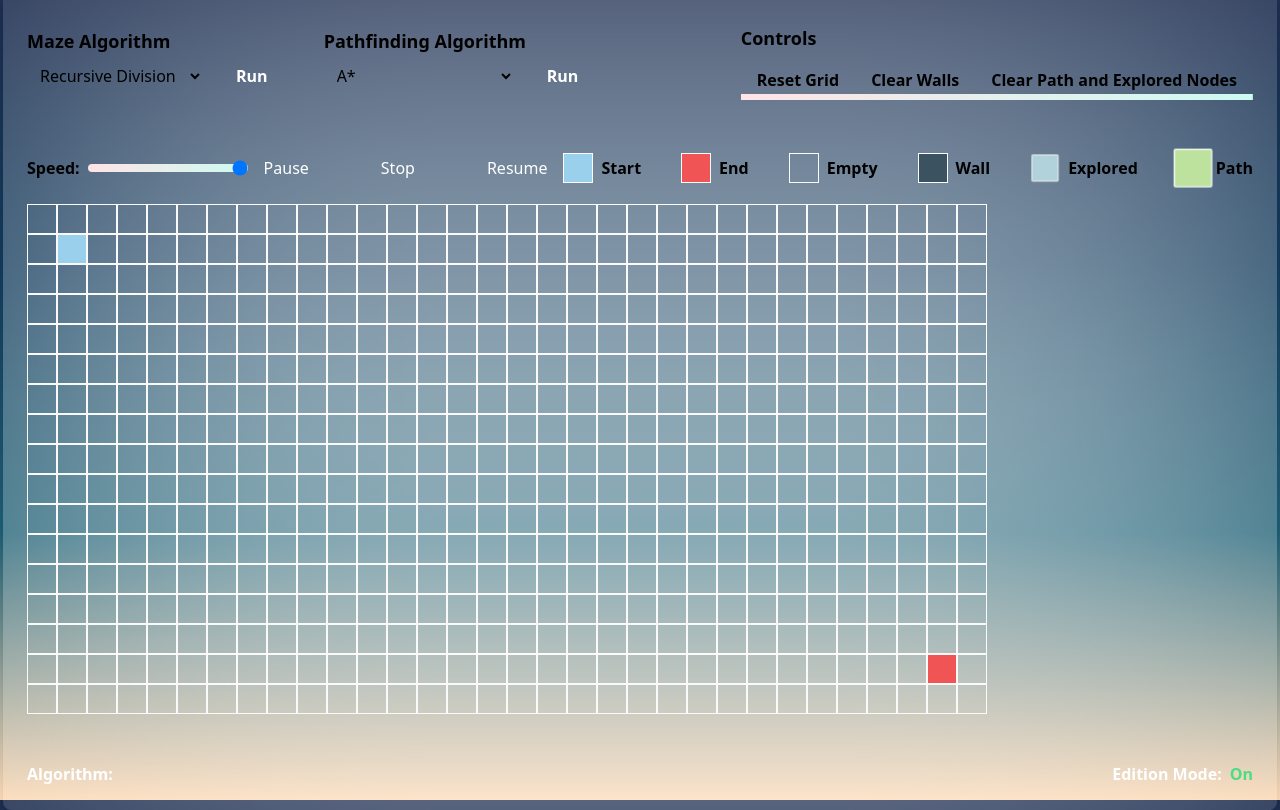
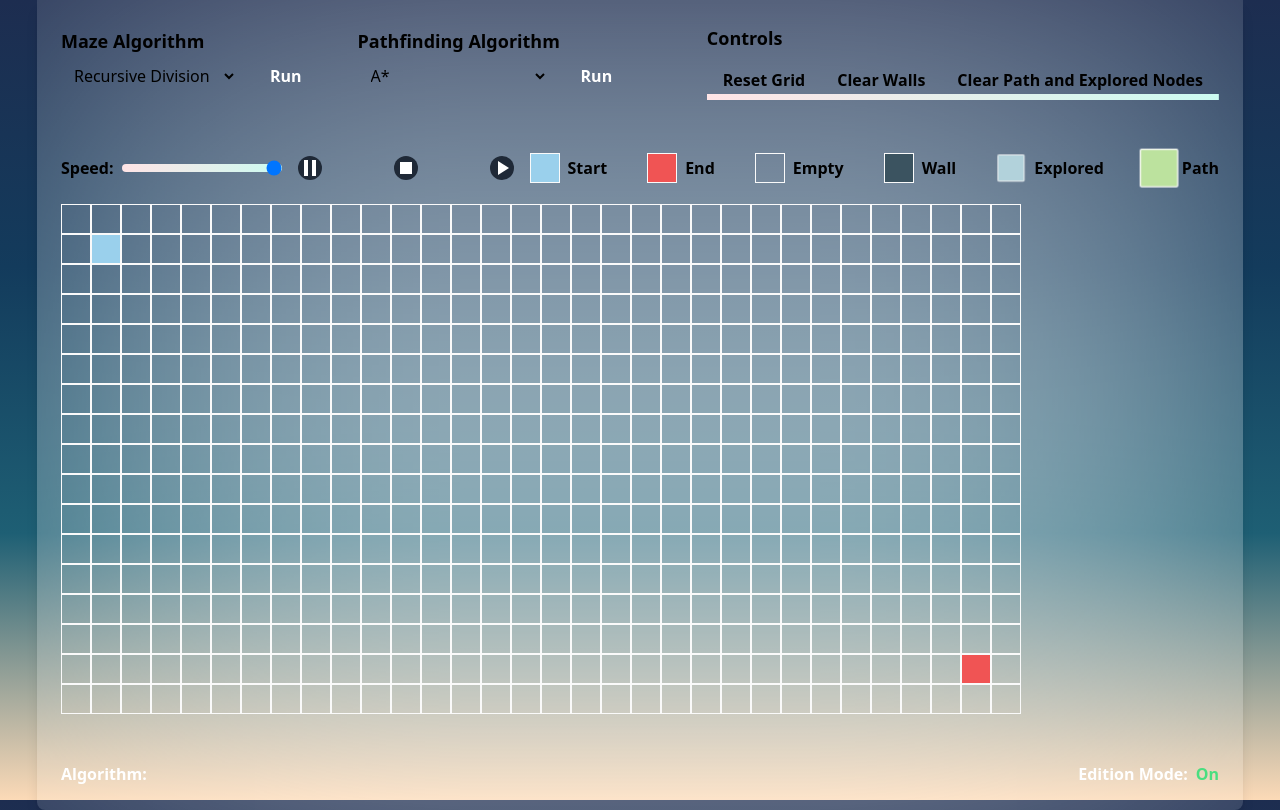
Before and after one commit to Lokicoule/pathfinding-viewer, a React (Vite) app: page / in a window 1280 px wide. Built offline with nearby package versions, Linux system fonts and the light colour scheme.

Commit message:
feat: animation player

```diff
--- /dev/null
+++ b/src/presentation/components/AnimationPlayer.tsx
@@ -0,0 +1,53 @@
+import Button from "./button/Button";
+import { useCommand } from "../adapters/mediator/hooks";
+import { usePlayback } from "../hooks/usePlayback";
+import { PauseCommand } from "../../domain/commands/playback/PauseCommand";
+import PauseIcon from "./icons/PauseIcon";
+import { StopCommand } from "../../domain/commands/playback/StopCommand";
+import { ResumeCommand } from "../../domain/commands/playback/ResumeCommand";
+import PlayIcon from "./icons/PlayIcon";
+import StopIcon from "./icons/StopIcon";
+
+type AnimationPlayerComponent = React.FC;
+
+export const AnimationPlayer: AnimationPlayerComponent = () => {
+  const { playback } = usePlayback();
+  const sendCommand = useCommand();
+
+  return (
+    <div className="flex justify-center items-center gap-10">
+      <Button
+        disabled={playback.isStopped()}
+        onClick={() => sendCommand(PauseCommand.name, new PauseCommand())}
+      >
+        <PauseIcon
+          className={`w-6 h-6 text-white hover:text-gray-300 cursor-pointer
+          bg-gray-800 rounded-full
+          ${playback.isPaused() ? "text-gray-300" : ""}`}
+        />
+      </Button>
+      <Button
+        disabled={playback.isStopped()}
+        onClick={() => sendCommand(StopCommand.name, new StopCommand())}
+      >
+        <StopIcon
+          className={`w-6 h-6 text-white hover:text-gray-300 cursor-pointer
+        bg-gray-800 rounded-full
+        ${playback.isStopped() ? "text-gray-300" : ""}`}
+        />
+      </Button>
+      <Button
+        disabled={!playback.isPaused()}
+        onClick={() => sendCommand(ResumeCommand.name, new ResumeCommand())}
+      >
+        <PlayIcon
+          className={`w-6 h-6 text-white hover:text-gray-300 cursor-pointer
+          bg-gray-800 rounded-full
+          ${playback.isResumed() ? "text-gray-300" : ""}`}
+        />
+      </Button>
+    </div>
+  );
+};
+
+export default AnimationPlayer;
--- a/src/presentation/components/GridCard.tsx
+++ b/src/presentation/components/GridCard.tsx
@@ -1,29 +1,24 @@
 import { NodeInteractionCommand } from "../../domain/commands/NodeInteractionCommand";
-import { PauseCommand } from "../../domain/commands/playback/PauseCommand";
-import { ResumeCommand } from "../../domain/commands/playback/ResumeCommand";
-import { StopCommand } from "../../domain/commands/playback/StopCommand";
 import { Node } from "../../domain/entities/Node";
 import { NODE_PIXEL_SIZE } from "../../shared/constants";
 import { useCommand } from "../adapters/mediator/hooks/useCommand";
 import { useAlgorithm } from "../hooks/useAlgorithm";
 import { useGrid } from "../hooks/useGrid";
-import { usePlayback } from "../hooks/usePlayback";
 import useStateMap from "../hooks/useStateMap";
 import { concat } from "../utils/string";
 import Algorithm from "./Algorithm";
+import AnimationPlayer from "./AnimationPlayer";
 import Controls from "./Controls";
 import { Legend } from "./Legend";
 import Maze from "./Maze";
 import Pathfinding from "./Pathfinding";
 import SpeedControl from "./SpeedControl";
-import Button from "./button/Button";
 import Card from "./card/Card";
 
 type GridCardComponent = React.FC;
 
 const GridCard: GridCardComponent = () => {
   const grid = useGrid();
-  const { playback } = usePlayback();
   const { isAlgorithmRunning } = useAlgorithm();
 
   const sendCommand = useCommand();
@@ -90,28 +85,7 @@ const GridCard: GridCardComponent = () => {
       <Card.Body>
         <div className="flex justify-between items-center">
           <SpeedControl />
-          <div className="flex justify-center items-center gap-10">
-            <Button
-              disabled={playback.isStopped()}
-              onClick={() => sendCommand(PauseCommand.name, new PauseCommand())}
-            >
-              Pause
-            </Button>
-            <Button
-              disabled={playback.isStopped()}
-              onClick={() => sendCommand(StopCommand.name, new StopCommand())}
-            >
-              Stop
-            </Button>
-            <Button
-              disabled={!playback.isPaused()}
-              onClick={() =>
-                sendCommand(ResumeCommand.name, new ResumeCommand())
-              }
-            >
-              Resume
-            </Button>
-          </div>
+          <AnimationPlayer />
           <Legend />
         </div>
         <div className="mt-4">
--- a/src/presentation/components/icons/PauseIcon.tsx
+++ b/src/presentation/components/icons/PauseIcon.tsx
@@ -0,0 +1,14 @@
+import React from "react";
+
+type PauseIconProps = React.SVGProps<SVGSVGElement>;
+type PauseIconComponent = React.FC<PauseIconProps>;
+
+const PauseIcon: PauseIconComponent = (props) => {
+  return (
+    <svg viewBox="0 0 24 24" {...props}>
+      <path fill="currentColor" d="M6 4h4v16H6zm8 0h4v16h-4z" />
+    </svg>
+  );
+};
+
+export default PauseIcon;
--- a/src/presentation/components/icons/PlayIcon.tsx
+++ b/src/presentation/components/icons/PlayIcon.tsx
@@ -0,0 +1,14 @@
+import React from "react";
+
+type PlayIconProps = React.SVGProps<SVGSVGElement>;
+type PlayIconComponent = React.FC<PlayIconProps>;
+
+const PlayIcon: PlayIconComponent = (props) => {
+  return (
+    <svg viewBox="0 0 24 24" {...props}>
+      <path fill="currentColor" d="M8 5v14l11-7z" />
+    </svg>
+  );
+};
+
+export default PlayIcon;
--- a/src/presentation/components/icons/StopIcon.tsx
+++ b/src/presentation/components/icons/StopIcon.tsx
@@ -0,0 +1,14 @@
+import React from "react";
+
+type StopIconProps = React.SVGProps<SVGSVGElement>;
+type StopIconComponent = React.FC<StopIconProps>;
+
+const StopIcon: StopIconComponent = (props) => {
+  return (
+    <svg viewBox="0 0 24 24" {...props}>
+      <path fill="currentColor" d="M6 6h12v12H6z" />
+    </svg>
+  );
+};
+
+export default StopIcon;
```
